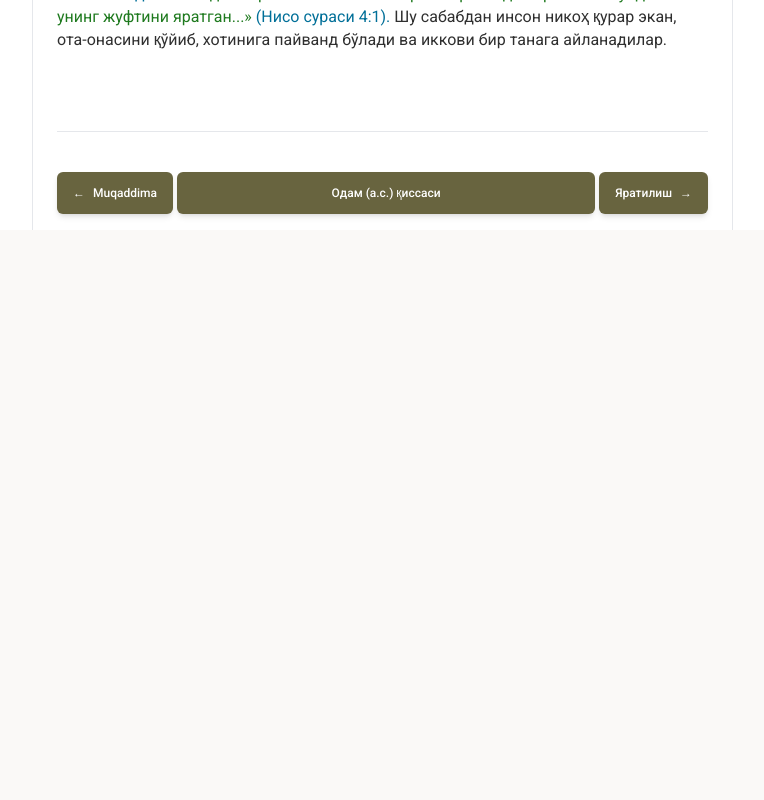
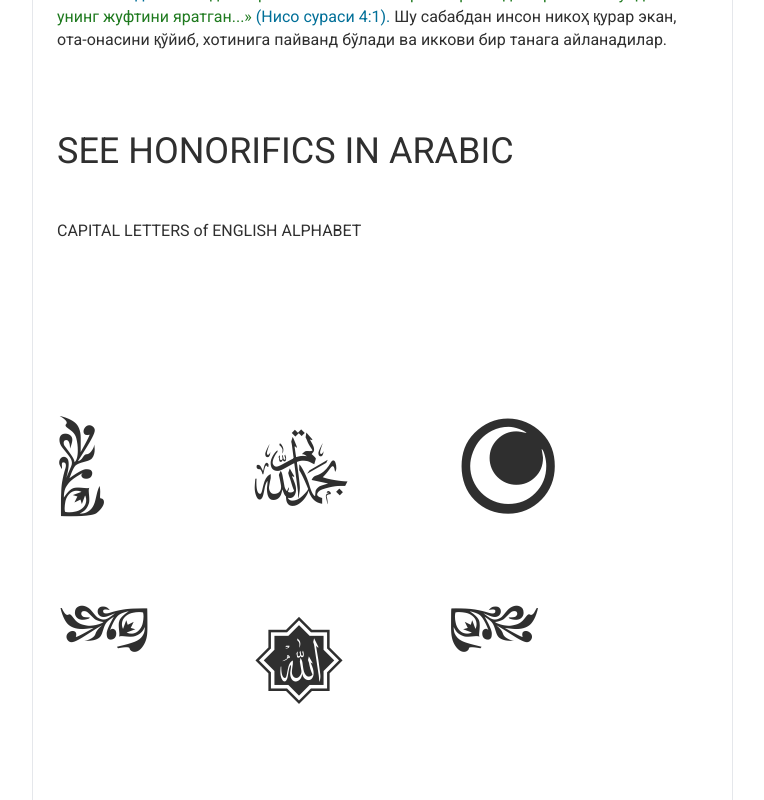
Before and after one commit to Ab-web-creator/deleteSoonForHasantoEdit, a Next.js app in the folder frontend/: page /qisas-uzb/adam-alayhissalam in a window 1280 px wide. Shown: the part 1700-2500 px from the top of the page, without its empty margins (247-1011 px from the left). Before the commit the page ends 1930 px from the top, so only its background shows below. Built offline with nearby package versions, Linux system fonts and the light colour scheme.

Commit message:
show arabic honorifics

```diff
--- a/frontend/app/globals.css
+++ b/frontend/app/globals.css
@@ -368,3 +368,7 @@ a, p, label, input, span, button, .stories {
   user-select: none;
   color: rgb(88, 114, 0);
 }
+
+.aga-font {
+  font-family: var(--font-aga-arabesque), sans-serif !important;
+}
--- a/frontend/app/qisas-nl/qisas-nl-chapters/tawrat/nuh-alayhissalam/index.tsx
+++ b/frontend/app/qisas-nl/qisas-nl-chapters/tawrat/nuh-alayhissalam/index.tsx
@@ -303,7 +303,7 @@ export default function NuhAlayhissalam() {
 
     {openBubbles['bubble4'] && (
       <div
-        className="speech-bubble"
+        className="speech-bubble -mt-10"
         onClick={() => toggleBubble('bubble4')}
       >
         <p>
--- a/frontend/app/qisas-uzb-chapters/tawrat/adam-alayhissalam/index.tsx
+++ b/frontend/app/qisas-uzb-chapters/tawrat/adam-alayhissalam/index.tsx
@@ -336,29 +336,56 @@ export default function AdamAlayhissalam() {
             </p>
             </div>
 
-            {/* <div className="bism">
-                <p>
-                  t Q E y u I a d Z
+            <div className='mt-20'>
+              <p className='!text-4xl'>SEE HONORIFICS IN ARABIC</p>
+            </div>
+
+            <div className="mt-10">
+                <p>CAPITAL LETTERS of ENGLISH ALPHABET</p>
+                <p className='aga-font !text-8xl !leading-[2] tracking-wider'>
+                   A B C D E F G H I J K L M N O P Q R S T U V W X Y Z
                 </p>
               </div>
 
+              <div className="mt-10">
+                <p>SMALL LETTERS of ENGLISH ALPHABET</p>
+                <p className='aga-font !text-8xl !leading-[2] tracking-wider'>
+                    a b c d e f g h i j k l m n o p q r s t u v w x y z
+                </p>
+              </div>
+
+              <div className="mt-10">
+                <p>NUMBERS of ENGLISH ALPHABET</p>
+                <p className='aga-font !text-8xl !leading-[2] tracking-wider'>
+                     0 1 2 3 4 5 6 7 8 9
+                </p>
+              </div>
+
+              <div className="mt-10">
+                <p>Common Symbols of ENGLISH ALPHABET</p>
+<p className="aga-font !text-8xl !leading-[2] tracking-wider">
+  ! @ # $ % ^ &amp; * ( ) _ + - = {'{'} {'}'} [ ] | \ : ; " ' &lt; &gt; , . ? / ` ~
+</p>
+              </div>
+
+
               <div className="symbol_group">
-                <span>
+                <span className='text-4xl !leading-[2] tracking-wide'>
                   &#9760; &#9872; &#9990; &#9993; &#9881; &#9874; &#9850; &#9836;
                 </span>
 
-                <span>
+             <span className='text-4xl !leading-[2] tracking-wide'>
                   &#9832; &#9789; &#9790; &#9752; &#9756; &#9758; &#9752; &#9743; &#9734; &#9733; &#9737; &#9998; &#10003; &#10004; &#10005; &#10019; &#10017; &#10142; &#10143; &#10148; &#10146; &#10227; &#10606;
                 </span>
 
-                <span>
+             <span className='text-4xl !leading-[2] tracking-wide'>
                   &#10025; &#10043; &#10044; &#10052; &#10056; &#10070; &#10084;
                 </span>
 
-                <span>
+             <span className='text-4xl !leading-[2] tracking-wide'>
                   &#8364; &#65284; &#8858; &#8861; &#167; &#169; &#182; &#183; &#8213;
                 </span>
-              </div> */}
+              </div>
 
         </main>
       </div>
```
